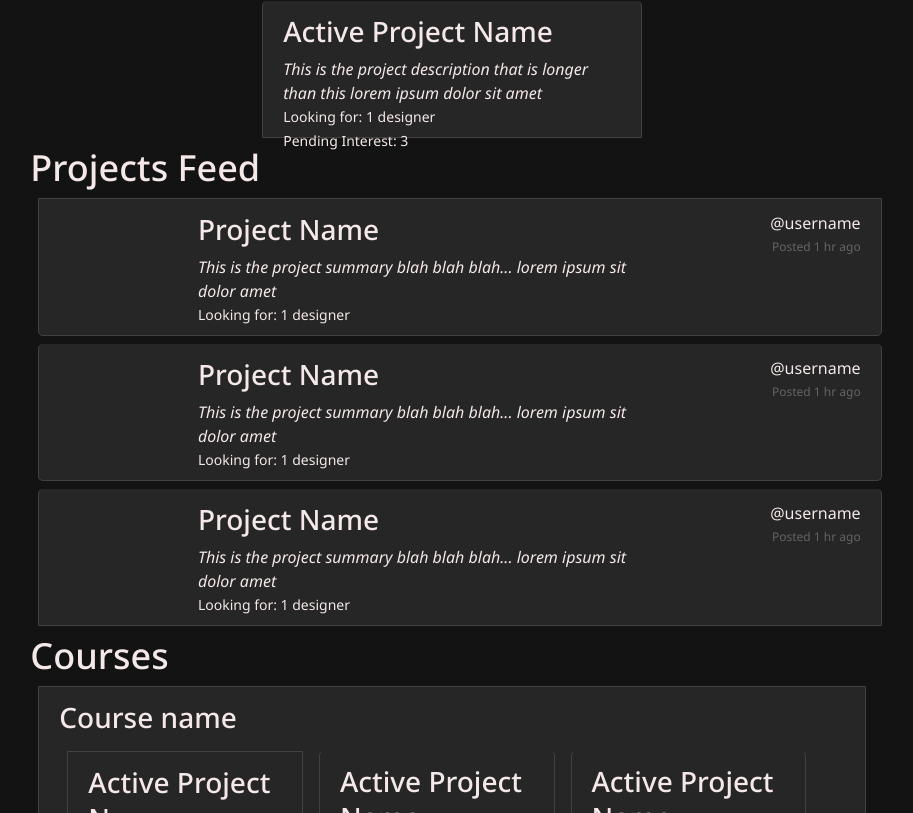
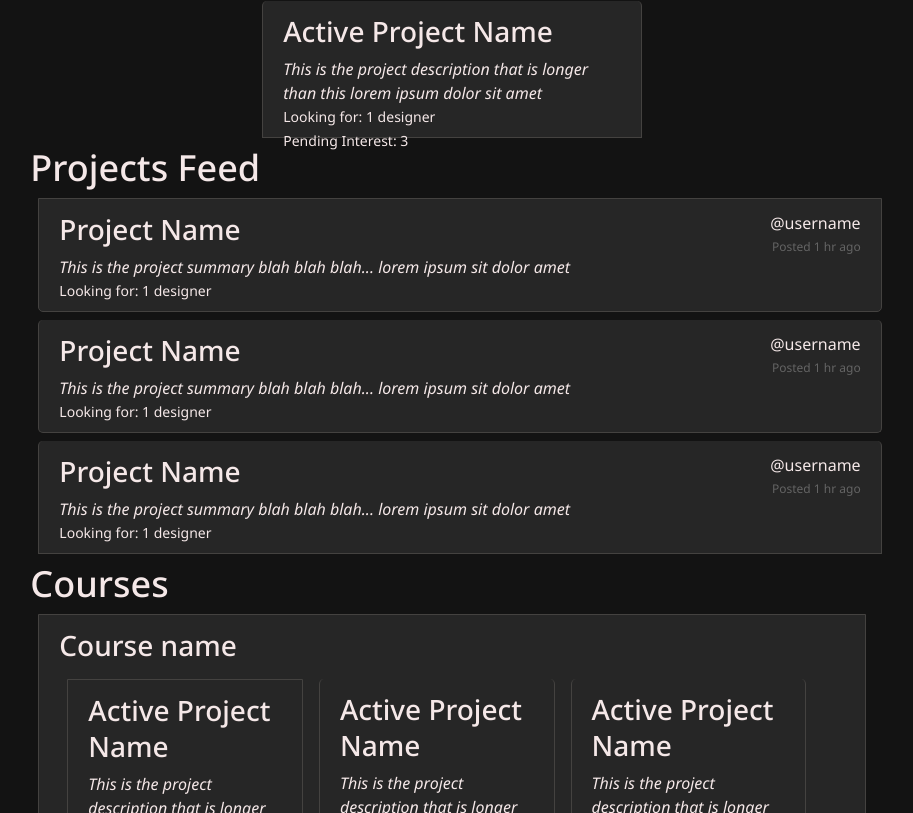
Before and after one commit to alex-oh/collab-react, a React (Create React App) app: page /profile-picture#/home in a window 1280 px wide. Shown: the part 656-1469 px from the top of the page, without its empty margins (188-1101 px from the left). Built offline with nearby package versions, Linux system fonts and the light colour scheme; a web font is replaced by a local one.

Commit message:
remove image from project summary card

```diff
--- a/src/components/project-summary-card/index.js
+++ b/src/components/project-summary-card/index.js
@@ -5,10 +5,7 @@ const ProjectSummaryCard = (project) => {
     return (
         <li className="list-group-item project-card project-summary my-2">
             <div className="row">
-                <div className="col-2">
-                    <img/>
-                </div>
-                <div className="col-7 text-left">
+                <div className="col-9 text-left">
                     <h4>Project Name</h4>
                     <em>This is the project summary blah blah blah... lorem ipsum sit dolor amet</em>
                     <p>Looking for: 1 designer</p>
```
